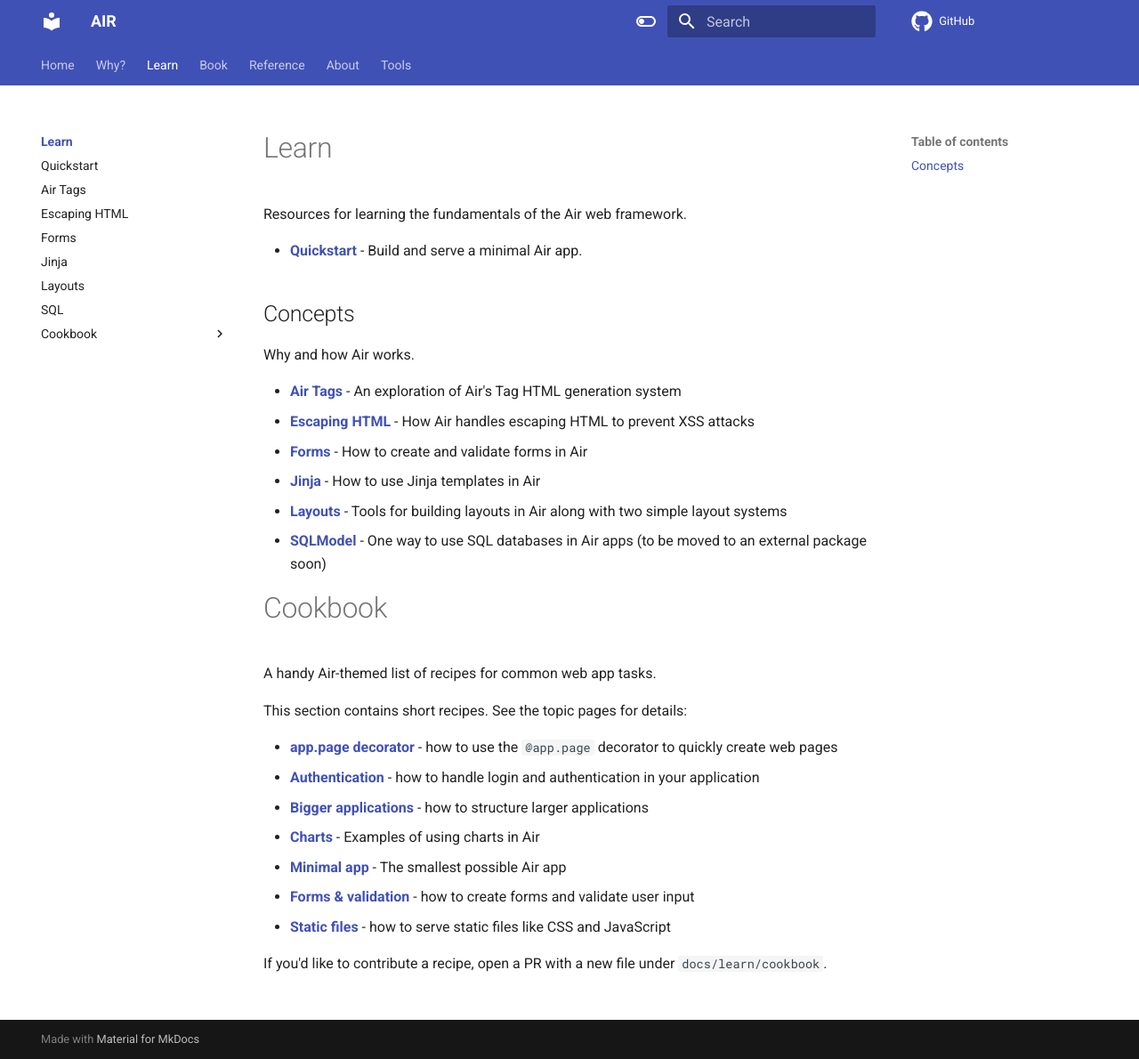
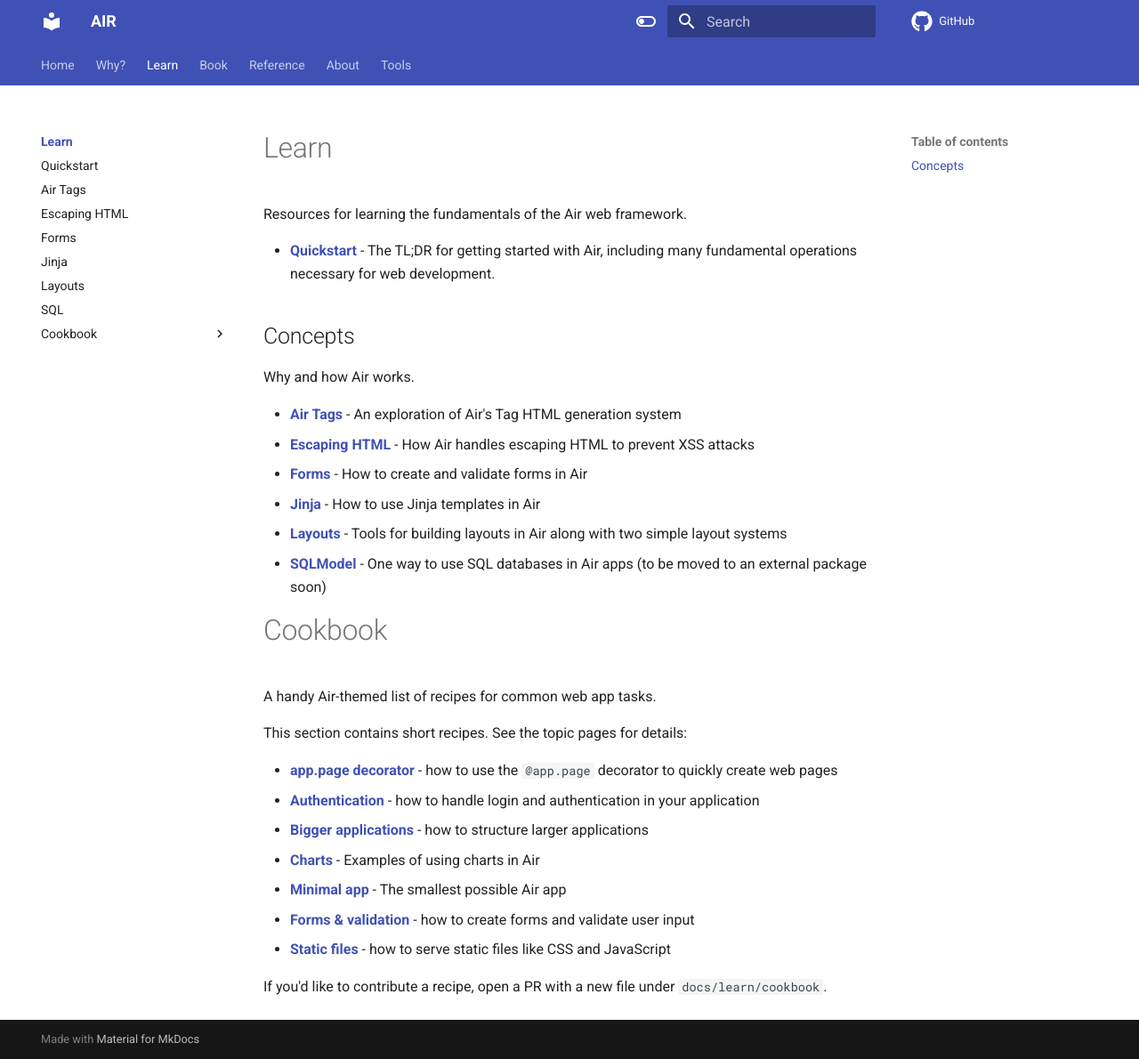
Before and after one commit to feldroy/air, an MkDocs documentation site: the page built from docs/learn/index.md, in a window 1280 px wide and 1190 px high. Shown: the whole window at 89% size. Built offline with MkDocs 1.6.1 and Material for MkDocs 9.7.7, drawn with Linux system fonts in a browser that asks for light colours; comment, search, counter and statistics services are not loaded.

Commit message:
Fix quickstart guide

```diff
--- a/docs/learn/index.md
+++ b/docs/learn/index.md
@@ -2,7 +2,7 @@
 
 Resources for learning the fundamentals of the Air web framework.
 
-- **[Quickstart](quickstart.md)** - Build and serve a minimal Air app.
+- **[Quickstart](quickstart.md)** - The TL;DR for getting started with Air, including many fundamental operations necessary for web development.
 
 ## Concepts
 
```
